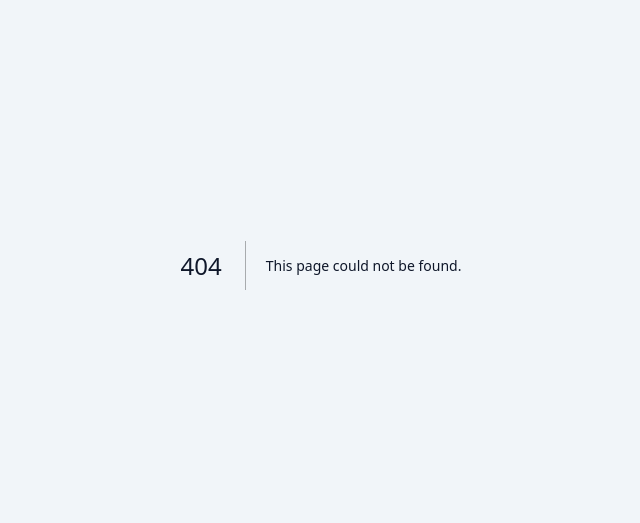
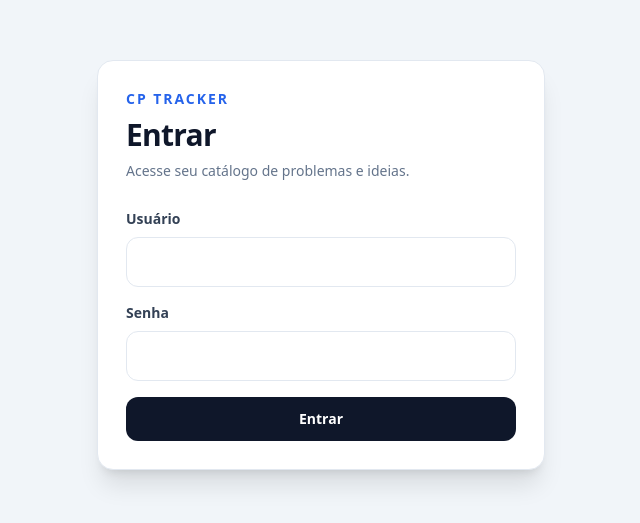
Before and after one commit to ogjoaoc/cp-tracker, a Next.js app: page /login in a window 1280 px wide. Before the commit this address had no page. Shown: the part 135-658 px from the top of the page, without its empty margins (319-959 px from the left). Built offline with nearby package versions, Linux system fonts and the light colour scheme.

Commit message:
refactor login

```diff
--- /dev/null
+++ b/src/app/api/auth/login/route.ts
@@ -0,0 +1,32 @@
+import { NextResponse } from 'next/server';
+import { COOKIE_NAME, createSessionToken } from '@/lib/auth';
+
+export async function POST(request: Request) {
+  const configuredUser = process.env.ADMIN_USER;
+  const configuredPassword = process.env.ADMIN_PASSWORD;
+
+  if (!configuredUser || !configuredPassword) {
+    return NextResponse.json({ error: 'Login não configurado.' }, { status: 503 });
+  }
+
+  const body = await request.json().catch(() => ({}));
+  const username = String(body.username || '');
+  const password = String(body.password || '');
+
+  if (username !== configuredUser || password !== configuredPassword) {
+    return NextResponse.json({ error: 'Usuário ou senha inválidos.' }, { status: 401 });
+  }
+
+  const response = NextResponse.json({ ok: true });
+  response.cookies.set({
+    name: COOKIE_NAME,
+    value: await createSessionToken(configuredUser, configuredPassword),
+    httpOnly: true,
+    secure: process.env.NODE_ENV === 'production',
+    sameSite: 'lax',
+    path: '/',
+    maxAge: 60 * 60 * 24 * 7,
+  });
+
+  return response;
+}
--- /dev/null
+++ b/src/app/api/auth/logout/route.ts
@@ -0,0 +1,14 @@
+import { NextResponse } from 'next/server';
+import { COOKIE_NAME } from '@/lib/auth';
+
+export async function POST() {
+  const response = NextResponse.json({ ok: true });
+  response.cookies.set({
+    name: COOKIE_NAME,
+    value: '',
+    httpOnly: true,
+    expires: new Date(0),
+    path: '/',
+  });
+  return response;
+}
--- /dev/null
+++ b/src/app/login/page.tsx
@@ -0,0 +1,85 @@
+'use client';
+
+import { useState } from 'react';
+
+export default function LoginPage() {
+  const [username, setUsername] = useState('');
+  const [password, setPassword] = useState('');
+  const [error, setError] = useState('');
+  const [loading, setLoading] = useState(false);
+
+  const handleSubmit = async (event: React.FormEvent) => {
+    event.preventDefault();
+    setLoading(true);
+    setError('');
+
+    try {
+      const response = await fetch('/api/auth/login', {
+        method: 'POST',
+        headers: { 'Content-Type': 'application/json' },
+        body: JSON.stringify({ username, password }),
+      });
+      const data = await response.json();
+
+      if (!response.ok) {
+        setError(data.error || 'Não foi possível entrar.');
+        return;
+      }
+
+      window.location.href = '/';
+    } catch {
+      setError('Não foi possível conectar ao servidor.');
+    } finally {
+      setLoading(false);
+    }
+  };
+
+  return (
+    <main className="flex min-h-screen items-center justify-center bg-slate-100 px-4 py-8">
+      <section className="w-full max-w-md rounded-2xl border border-slate-200 bg-white p-7 shadow-xl">
+        <div className="mb-7">
+          <p className="text-sm font-semibold uppercase tracking-[0.14em] text-blue-600">CP Tracker</p>
+          <h1 className="mt-2 text-3xl font-bold tracking-tight text-slate-900">Entrar</h1>
+          <p className="mt-2 text-sm text-slate-500">Acesse seu catálogo de problemas e ideias.</p>
+        </div>
+
+        <form onSubmit={handleSubmit} className="space-y-4">
+          <div className="space-y-2">
+            <label htmlFor="username" className="block text-sm font-semibold text-slate-700">Usuário</label>
+            <input
+              id="username"
+              required
+              autoComplete="username"
+              value={username}
+              onChange={(event) => setUsername(event.target.value)}
+              className="w-full rounded-xl border border-slate-200 px-3 py-3 outline-none transition focus:border-blue-400 focus:ring-4 focus:ring-blue-100"
+            />
+          </div>
+
+          <div className="space-y-2">
+            <label htmlFor="password" className="block text-sm font-semibold text-slate-700">Senha</label>
+            <input
+              id="password"
+              required
+              type="password"
+              autoComplete="current-password"
+              value={password}
+              onChange={(event) => setPassword(event.target.value)}
+              className="w-full rounded-xl border border-slate-200 px-3 py-3 outline-none transition focus:border-blue-400 focus:ring-4 focus:ring-blue-100"
+            />
+          </div>
+
+          {error ? <p role="alert" className="rounded-lg bg-red-50 px-3 py-2 text-sm font-medium text-red-700">{error}</p> : null}
+
+          <button
+            type="submit"
+            disabled={loading}
+            className="w-full rounded-xl bg-slate-900 px-4 py-3 text-sm font-semibold text-white transition hover:bg-slate-800 disabled:cursor-not-allowed disabled:opacity-60"
+          >
+            {loading ? 'Entrando...' : 'Entrar'}
+          </button>
+        </form>
+      </section>
+    </main>
+  );
+}
--- a/src/app/page.tsx
+++ b/src/app/page.tsx
@@ -3,6 +3,7 @@
 import Link from 'next/link';
 import { useEffect, useMemo, useState } from 'react';
 import { DeleteProblemButton } from '@/components/DeleteProblemButton';
+import { LogoutButton } from '@/components/LogoutButton';
 
 export default function DashboardPage() {
   const [problems, setProblems] = useState<any[]>([]);
@@ -63,6 +64,7 @@ export default function DashboardPage() {
           </div>
 
           <div className="flex flex-wrap gap-3">
+            <LogoutButton />
             <Link href="/problems/new" className="rounded-xl bg-slate-900 px-4 py-2.5 text-sm font-semibold text-white shadow-sm transition hover:bg-slate-800">
               + Adicionar problema
             </Link>
--- /dev/null
+++ b/src/components/LogoutButton.tsx
@@ -0,0 +1,23 @@
+'use client';
+
+import { useRouter } from 'next/navigation';
+
+export function LogoutButton() {
+  const router = useRouter();
+
+  const handleLogout = async () => {
+    await fetch('/api/auth/logout', { method: 'POST' });
+    router.replace('/login');
+    router.refresh();
+  };
+
+  return (
+    <button
+      type="button"
+      onClick={handleLogout}
+      className="rounded-xl border border-slate-200 bg-white px-4 py-2.5 text-sm font-semibold text-slate-700 transition hover:border-red-200 hover:bg-red-50 hover:text-red-700"
+    >
+      Sair
+    </button>
+  );
+}
--- /dev/null
+++ b/src/lib/auth.ts
@@ -0,0 +1,28 @@
+const COOKIE_NAME = 'cp_tracker_session';
+
+async function signSession(username: string, password: string) {
+  const encoder = new TextEncoder();
+  const key = await crypto.subtle.importKey(
+    'raw',
+    encoder.encode(password),
+    { name: 'HMAC', hash: 'SHA-256' },
+    false,
+    ['sign'],
+  );
+  const signature = await crypto.subtle.sign('HMAC', key, encoder.encode(`${username}:cp-tracker`));
+  return Array.from(new Uint8Array(signature))
+    .map((value) => value.toString(16).padStart(2, '0'))
+    .join('');
+}
+
+export async function createSessionToken(username: string, password: string) {
+  return signSession(username, password);
+}
+
+export async function isValidSession(token: string | undefined, username: string, password: string) {
+  if (!token || !username || !password) return false;
+  const expected = await signSession(username, password);
+  return token === expected;
+}
+
+export { COOKIE_NAME };
```
Also changed, not shown: middleware.ts (+18 -16 lines).
